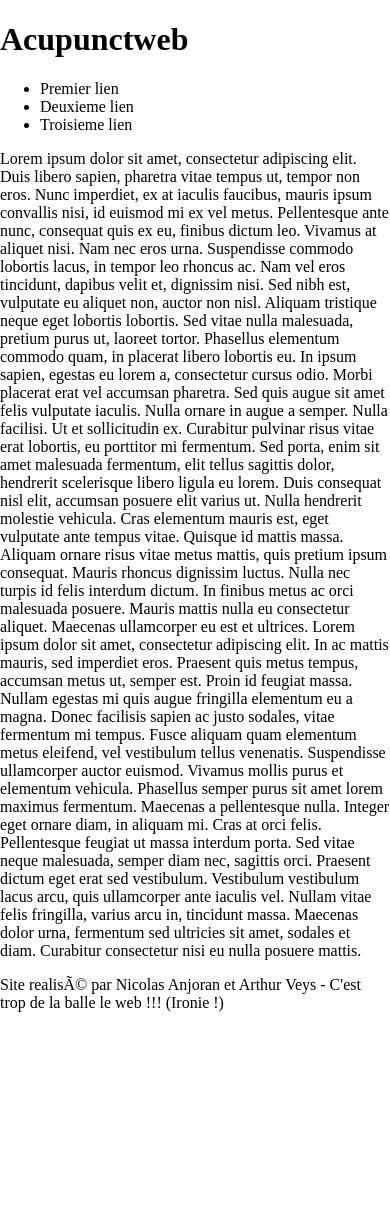
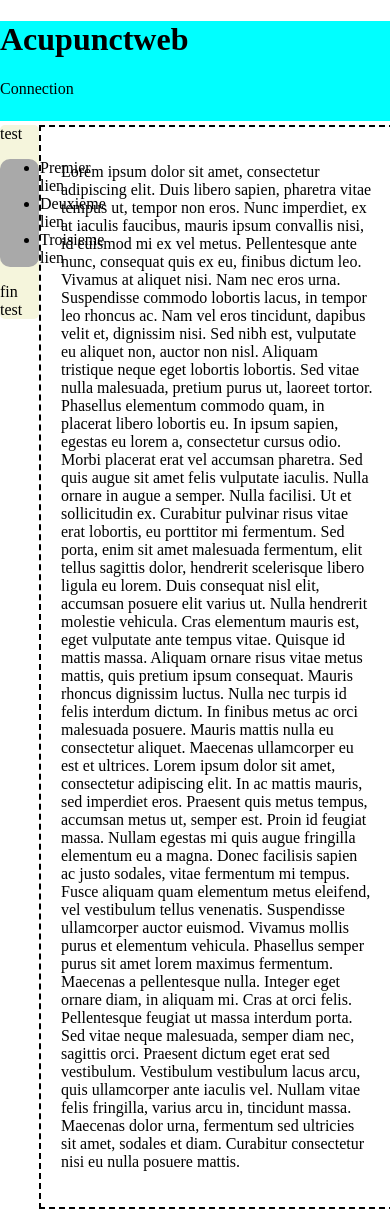
Before and after one commit to Aveys/Acupunctweb, a PHP site: page / in a window 390 px wide. Shown: the top 1213 px of the page. Before the commit the page ends 1012 px from the top, so only its background shows below. Run offline with PHP 8.4, Linux system fonts and the light colour scheme.

Commit message:
premier design

```diff
--- a/index.html
+++ b/index.html
@@ -8,20 +8,32 @@
     <div id="wrapper">
         <header>
             <h1>Acupunctweb</h1>
+            <div id="login">
+                Connection
+            </div>
+            <div id="formConnection">
+
+            </div>
         </header>
-        <div id="sidebar">
+        <div id="body" class="col group">
+            <div id="sidebar" class="span_1_of_2">
+                test
+                <div id="menu">
                     <ul>
                         <li>Premier lien</li>
                         <li>Deuxieme lien</li>
                         <li>Troisieme lien</li>
                     </ul>
                 </div>
-        <div id="content">
+                fin test
+            </div>
+            <div id="content" class="span_2_of_2">
             <p>Lorem ipsum dolor sit amet, consectetur adipiscing elit. Duis libero sapien, pharetra vitae tempus ut, tempor non eros. Nunc imperdiet, ex at iaculis faucibus, mauris ipsum convallis nisi, id euismod mi ex vel metus. Pellentesque ante nunc, consequat quis ex eu, finibus dictum leo. Vivamus at aliquet nisi. Nam nec eros urna. Suspendisse commodo lobortis lacus, in tempor leo rhoncus ac. Nam vel eros tincidunt, dapibus velit et, dignissim nisi. Sed nibh est, vulputate eu aliquet non, auctor non nisl. Aliquam tristique neque eget lobortis lobortis. Sed vitae nulla malesuada, pretium purus ut, laoreet tortor. Phasellus elementum commodo quam, in placerat libero lobortis eu.
                 In ipsum sapien, egestas eu lorem a, consectetur cursus odio. Morbi placerat erat vel accumsan pharetra. Sed quis augue sit amet felis vulputate iaculis. Nulla ornare in augue a semper. Nulla facilisi. Ut et sollicitudin ex. Curabitur pulvinar risus vitae erat lobortis, eu porttitor mi fermentum. Sed porta, enim sit amet malesuada fermentum, elit tellus sagittis dolor, hendrerit scelerisque libero ligula eu lorem.
                 Duis consequat nisl elit, accumsan posuere elit varius ut. Nulla hendrerit molestie vehicula. Cras elementum mauris est, eget vulputate ante tempus vitae. Quisque id mattis massa. Aliquam ornare risus vitae metus mattis, quis pretium ipsum consequat. Mauris rhoncus dignissim luctus. Nulla nec turpis id felis interdum dictum. In finibus metus ac orci malesuada posuere. Mauris mattis nulla eu consectetur aliquet. Maecenas ullamcorper eu est et ultrices. Lorem ipsum dolor sit amet, consectetur adipiscing elit. In ac mattis mauris, sed imperdiet eros. Praesent quis metus tempus, accumsan metus ut, semper est. Proin id feugiat massa.
                 Nullam egestas mi quis augue fringilla elementum eu a magna. Donec facilisis sapien ac justo sodales, vitae fermentum mi tempus. Fusce aliquam quam elementum metus eleifend, vel vestibulum tellus venenatis. Suspendisse ullamcorper auctor euismod. Vivamus mollis purus et elementum vehicula. Phasellus semper purus sit amet lorem maximus fermentum. Maecenas a pellentesque nulla. Integer eget ornare diam, in aliquam mi. Cras at orci felis.
                 Pellentesque feugiat ut massa interdum porta. Sed vitae neque malesuada, semper diam nec, sagittis orci. Praesent dictum eget erat sed vestibulum. Vestibulum vestibulum lacus arcu, quis ullamcorper ante iaculis vel. Nullam vitae felis fringilla, varius arcu in, tincidunt massa. Maecenas dolor urna, fermentum sed ultricies sit amet, sodales et diam. Curabitur consectetur nisi eu nulla posuere mattis.</p>
+            </div>
         </div>
         <footer>
             Site realisé par Nicolas Anjoran et Arthur Veys - C'est trop de la balle le web !!! (Ironie !)
--- a/main.css
+++ b/main.css
@@ -1,3 +1,78 @@
 body{
     margin: 0;
 }
+header{
+    height : 100px;
+    background-color: aqua;
+}
+#sidebar{
+    position: absolute;
+    float: left;
+    background-color: beige;
+    border-radius: 5px;
+    height: auto;
+    width: 10%;
+}
+#sidebar #menu{
+    border-radius: 10px;
+    background-color: darkgray;
+
+}
+#content{
+    margin-left: 10%;
+    position: relative;
+    display: inline-block;
+    border: dashed 2px;
+    padding: 20px;
+    width: 80%;
+}
+footer{
+    font-style: italic;
+    text-align: center;
+    font-size: small;
+    padding: 5px;
+    margin-top: 30px;
+}
+#formConnection{
+    display: none;
+}
+
+/*  SECTIONS  */
+.section {
+    clear: both;
+    padding: 0px;
+    margin: 0px;
+}
+
+/*  COLUMN SETUP  */
+.col {
+    display: block;
+    float:left;
+    margin: 1% 0 1% 1.6%;
+}
+.col:first-child { margin-left: 0; }
+
+/*  GROUPING  */
+.group:before,
+.group:after { content:""; display:table; }
+.group:after { clear:both;}
+.group {}
+/*  GRID OF TWO  */
+.span_2_of_2 {
+    width: 100%;
+}
+.span_1_of_2 {
+    width: 25.2%;
+}
+
+/*  GO FULL WIDTH AT LESS THAN 480 PIXELS */
+
+@media only screen and (max-width: 480px) {
+    .col {
+        margin: 1% 0 1% 0%;
+    }
+}
+
+@media only screen and (max-width: 480px) {
+    .span_2_of_2, .span_1_of_2 { width: 100%; }
+}
```
Also changed, not shown: webographie.md (+1 -0 lines). Lines whose indentation alone changed are shown as unchanged.
